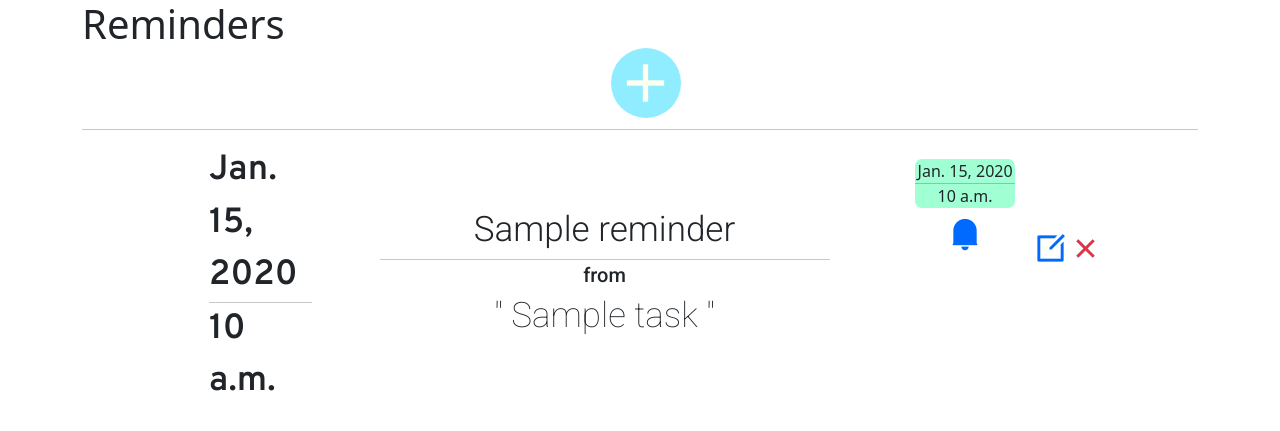
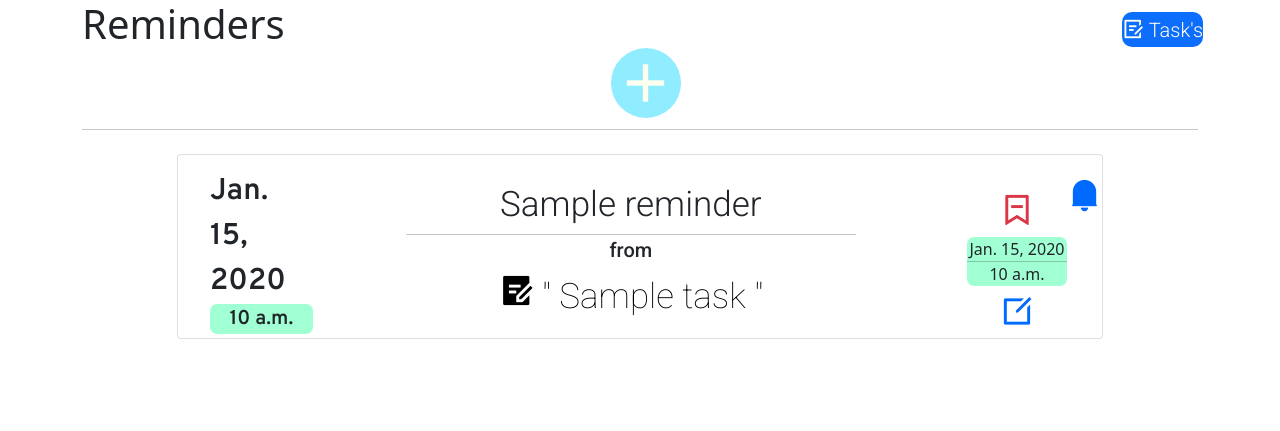
Before and after one commit to Rusoleman/TaskMaster-v2.0, a Django app: page /reminders/ in a window 1280 px wide. Shown: the top 431 px of the page. Run offline with Django 3.2, Linux system fonts and the light colour scheme; tables that the repository leaves empty hold one stand-in row (values such as "Sample post"); some libraries are stand-ins or nearby versions.

Commit message:
Added base UI style's

```diff
--- a/reminders/templates/reminders.html
+++ b/reminders/templates/reminders.html
@@ -22,7 +22,15 @@
     {% block content %}
     <div class="container-lg">
         <div style="margin-bottom:1%;">
-            <h1>Reminders</h1>
+            <div class="d-flex">
+                <h1 class="adjust-nav">Reminders</h1>
+                <div class="d-flex btn-go-to">
+                    <i class="ri-draft-line icon-tasks"></i>
+                    <a class="return-to-tasks-txt" href="{% url 'tasks' %}">
+                        Task's
+                    </a>
+                </div>
+            </div>
             <div class="add-container">
                 <button class="btn-circle btn-add">
                     <a style="color:ivory;" class="button-text" href="{% url 'add_reminder' %}">
@@ -32,15 +40,18 @@
             </div>
         </div>
         <hr/>
+        <br>
         <div class="row justify-content-center">
             <div class="col-lg-10">
                 {% for reminder in reminders %}
-                    <div>
+                    <div class="card">
                         <ul style="margin-top:1.5%; margin-bottom: 0;" class="d-flex">
                             <li class=" deadline-container">
                                 <p class="reminder-deadline-txt">{{reminder.deadline_date}}</p>
-                                <hr>
-                                <p class="reminder-deadline-txt">{{reminder.deadline_time}}</p>
+
+                                <div class="datetime-block main-reminder-1">
+                                    <p class="reminder-deadline-time-txt">{{reminder.deadline_time}}</p>
+                                </div>
                             </li>
                             <li class="main-container">
                                 <div class="main-reminder-container">
@@ -52,39 +63,44 @@
                                         <p style="margin-bottom:0;" class="extra-txt">from</p>
                                     </div>
                                     <div class="reminder-task-txt main-reminder-1">
+                                        <i class="ri-draft-fill"></i>
                                         <span>"</span>
-                                        <span>{{reminder.task}}</span>
+                                        <span><a href="" class="reminder-task-txt">{{reminder.task}}</a></span>
                                         <span>"</span>
                                     </div>
                                 </div>
                             </li>
+
                             <li style="margin-left: 2%;">
                                 <div style="padding-top:15%;">
-                                    <div class="finished-block main-reminder-1">
+                                    <div class="icon-container">
+                                        <a href="{% url 'remove_reminder' reminder.id %}">
+                                            <i class="ri-bookmark-2-line icon-reminder-deactivated-style" style="color:#dc3545;"></i>
+                                        </a>
+                                    </div>
+                                    <div class="dropdown-container">
+
+                                        <div id="{{reminder.id}}" class="finished-block main-reminder-1">
                                             <p>{{reminder.finished_on_date}}</p>
                                             <hr>
                                             <p>{{reminder.finished_on_time}}</p>
                                         </div>
+                                    </div>
+                                    <div class="icon-container ">
+                                        <a href="{% url 'update_reminder' reminder.id %}">
+                                            <i class="ri-edit-box-line icon-reminder-style"></i>
+                                        </a>
+                                    </div>
+                                </div>
+                            </li>
+                            <li>
                                 {% if reminder.state == True %}
                                     <div class="main-reminder-1"><i class="ri-notification-4-fill icon-reminder-style"></i></div>
                                 {% else %}
                                     <div class="main-reminder-1"><i class="ri-notification-off-fill icon-reminder-deactivated-style "></i></div>
                                 {% endif %}
-                                </div>
-                            </li>
-                            <li style="margin-left: 2%;">
-                                <div class="icon-container ">
-                                    <a href="{% url 'update_reminder' reminder.id %}">
-                                        <i class="ri-edit-box-line icon-reminder-style"></i>
-                                    </a>
-                                    <a href="{% url 'remove_reminder' reminder.id %}">
-                                        <i class="ri-close-fill icon-reminder-deactivated-style" style="color:#dc3545;"></i>
-                                    </a>
-                                </div>
-
                             </li>
                         </ul>
-
                     </div>
                     <br>
                 {% endfor %}
@@ -92,6 +108,7 @@
         </div>
     </div>
     {% endblock %}
+    <script src="{% static 'js/animation-effects.js' %}"></script>
     <script src="https://cdn.jsdelivr.net/npm/bootstrap@5.0.2/dist/js/bootstrap.bundle.min.js" integrity="sha384-MrcW6ZMFYlzcLA8Nl+NtUVF0sA7MsXsP1UyJoMp4YLEuNSfAP+JcXn/tWtIaxVXM" crossorigin="anonymous"></script>
 </body>
 </html>
--- /dev/null
+++ b/requirements.txt
@@ -0,0 +1,5 @@
+Django==3.2.4
+django-environ==0.8.1
+django-widget-tweaks==1.4.12
+djangorestframework==3.12.4
+djangorestframework-simplejwt==4.7.1
--- /dev/null
+++ b/static/js/animation-effects.js
@@ -0,0 +1,25 @@
+function findValidId(unusefulId) {
+    if (document.getElementById(unusefulId) && unusefulId <=10) {
+        return unusefulId;
+    }
+    unusefulId++;
+    return findValidId(unusefulId);
+}
+
+let dropdownbuttons = document.querySelectorAll(".btn-dropdown");
+for (let i = 0; i < dropdownbuttons.length; i++){
+    dropdownbuttons[i].addEventListener("click",() =>{
+        if (document.getElementById(i)) {
+            document.getElementById(i).classList.toggle("show");
+        } else {
+            document.getElementById(findValidId(i)).classList.toggle("show");
+        }
+    });
+}
+
+/*
+<button id="btn{{reminder.id}}" class="btn-dropdown">
+                                            <p>Finished on</p>
+                                            <i style="font-size:30px;" class="ri-arrow-down-s-fill"></i>
+                                        </button>
+*/
--- a/static/styles/components-styles.css
+++ b/static/styles/components-styles.css
@@ -6,6 +6,11 @@
     --priority-bg:#FCFF90;
     --add-bg:#90ECFF;
     --status-bg:#AEFAD3;
+    --decoractor-bg:#7319FF;
+    --dropdown-border:#a4a4a4;
+    --dropdown-grad1:#FB7185;
+    --dropdown-grad2:#77C3C7;
+    --highlight-bg:#A0FFD3;
 }
 
 li {
@@ -33,6 +38,40 @@ li {
 
     background: var(--add-bg);
     border: none;
+}
+
+.btn-dropdown {
+    display: flex;
+    justify-content: center;
+    align-items: center;
+    border-radius:8px;
+    border: none;
+    width: auto;
+    height:35px;
+    color:var(--text-button);
+    background:linear-gradient(120deg, var(--dropdown-grad1), var(--dropdown-grad2));
+}
+
+.btn-go-to {
+    justify-content: center;
+    align-items: center;
+    border-radius:10px;
+    border: none;
+    width: 150px;
+    height: 35px;
+    background:var(--update);
+    margin-top: 12px;
+}
+
+.btn-go-to-2 {
+    justify-content: center;
+    align-items: center;
+    border-radius:10px;
+    border: none;
+    width: 140px;
+    height: 35px;
+    background:var(--update);
+    margin-top: 12px;
 }
 
 .priority-block {
@@ -95,11 +134,23 @@ hr {
     display: flex;
     height: 80%;
 }
-.finished-block {
-    background: #A0FFD3;
-    width: 100px;
+.datetime-block {
+    background: var(--highlight-bg);
+    width: 100%;
     height: auto;
     border-radius: 7px;
+}
+.finished-block {
+    background: var(--highlight-bg);
+    width: 100%;
+    height: auto;
+    border-radius: 7px;
+    display:block;
+    transition: all 1s;
+}
+
+.show {
+    display: block;
 }
 
 .main-container{
@@ -107,3 +158,14 @@ hr {
     display: flex;
     margin: auto;
 }
+
+.adjust-nav {
+    margin-right: 75%;
+}
+.adjust-nav-2 {
+    margin-right: 45%;
+}
+
+.dropdown-container{
+    width: 100px;
+}
--- a/static/styles/typography-styles.css
+++ b/static/styles/typography-styles.css
@@ -9,6 +9,11 @@
     --regular:400;
     --light:300;
     --thin:100;
+
+    --icon-reminder-txtc:#006aff;
+    --deactivate-icon-reminder-txtc:#89A5B3;
+    --main-txtc:black;
+    --main-button-txtc:ivory;
 }
 
 h1{
@@ -20,7 +25,12 @@ p{
 }
 
 .reminder-deadline-txt{
-    font-size: 35px;
+    font-size: 30px;
+    font-weight: var(--bold);
+    font-family: var(--highlight-typography),sans-serif;
+}
+.reminder-deadline-time-txt{
+    font-size: 20px;
     font-weight: var(--bold);
     font-family: var(--highlight-typography),sans-serif;
 }
@@ -34,6 +44,7 @@ p{
     font-size: 35px;
     font-weight: var(--thin);
     font-family: var(--regular-typography);
+    color:var(--main-txtc) ;
 }
 .extra-txt {
     font-size: 20px;
@@ -42,9 +53,22 @@ p{
 }
 .icon-reminder-style {
     font-size: 35px;
-    color: #006aff;
+    color: var(--icon-reminder-txtc);
 }
 .icon-reminder-deactivated-style {
     font-size: 35px;
-    color:#89A5B3;
+    color:var(--deactivate-icon-reminder-txtc);
 }
+.return-to-tasks-txt {
+    font-size: 20px;
+    font-family: var(--regular-typography);
+    font-weight: var(--light);
+}
+a.return-to-tasks-txt:hover{
+    color: var(--main-button-txtc);
+}
+.icon-tasks {
+    font-size: 22px;
+    color:var(--main-button-txtc);
+    padding-right:5px;
+}
```
Also changed, not shown: tasks/templates/tasks.html (+12 -3 lines), 1 other file. Lines whose indentation alone changed are shown as unchanged.
